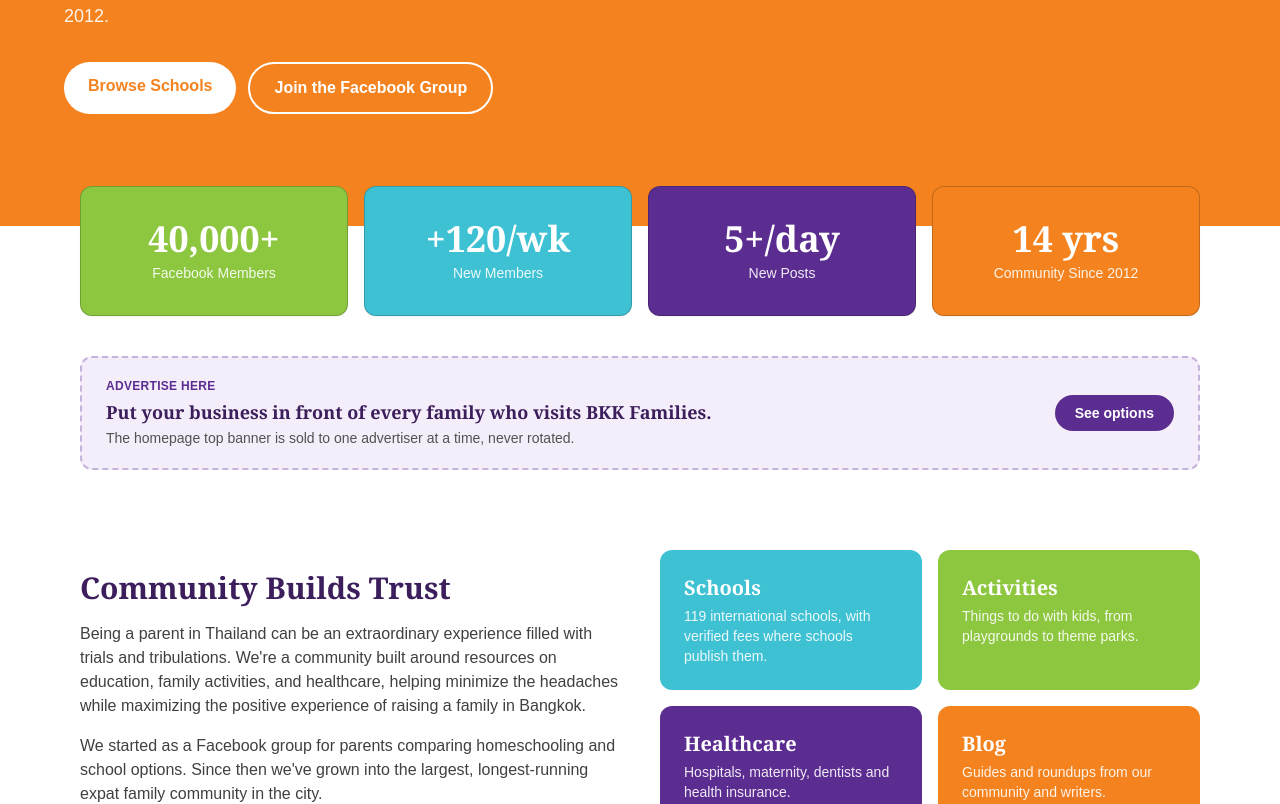
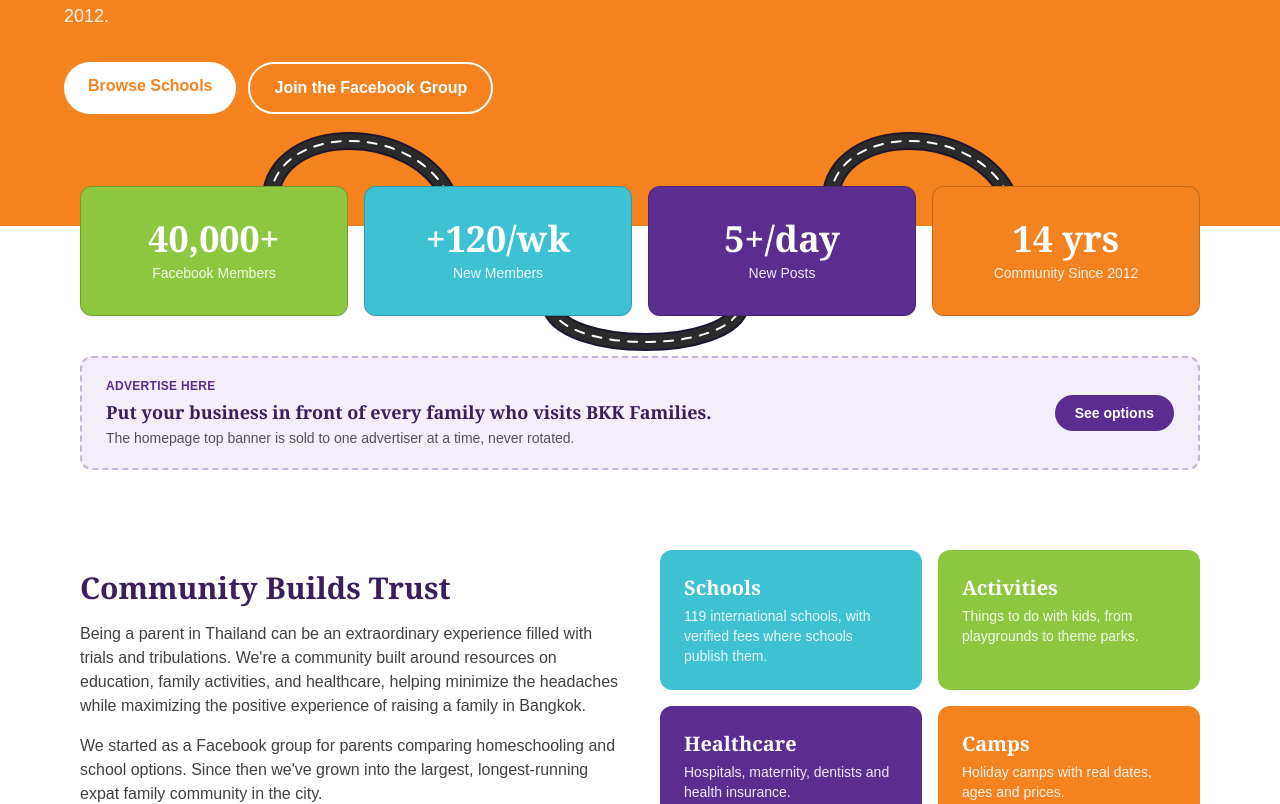
Before and after one commit to robkawada-ux/bkkfamilies, a Next.js app: page / in a window 1280 px wide. Shown: the part 525-1329 px from the top of the page. Built offline with nearby package versions, Linux system fonts and the light colour scheme.

Commit message:
Cartoon roads linking the homepage stats; Blog card becomes Camps

```diff
--- a/src/app/page.tsx
+++ b/src/app/page.tsx
@@ -6,6 +6,7 @@ import ArticleCard from "@/components/ui/ArticleCard";
 import { ARTICLES } from "@/lib/articles";
 import { SCHOOLS } from "@/lib/schools";
 import { TopBanner, SidebarSlot } from "@/components/ui/AdSlot";
+import { StatRoads } from "@/components/ui/Road";
 
 // Re-render hourly so booked banners start and end on their dates.
 export const revalidate = 3600;
@@ -63,11 +64,14 @@ export default function HomePage() {
 
       {/* STATS */}
       <section className="mx-auto -mt-10 max-w-6xl px-4">
-        <div className="grid grid-cols-2 gap-4 md:grid-cols-4">
+        <div className="relative">
+          <StatRoads />
+        <div className="relative z-10 grid grid-cols-2 gap-4 md:grid-cols-4">
           <StatCard value="40,000+" label="Facebook Members" color="green" />
           <StatCard value="+120/wk" label="New Members" color="teal" />
           <StatCard value="5+/day" label="New Posts" color="purple" />
           <StatCard value="14 yrs" label="Community Since 2012" color="orange" />
+        </div>
         </div>
       </section>
 
@@ -129,12 +133,12 @@ export default function HomePage() {
               </p>
             </Link>
             <Link
-              href="/blog"
+              href="/camps"
               className="rounded-xl bg-orange p-6 text-white transition hover:opacity-90"
             >
-              <h3 className="font-heading text-xl font-bold">Blog</h3>
+              <h3 className="font-heading text-xl font-bold">Camps</h3>
               <p className="mt-1 text-sm text-white/90">
-                Guides and roundups from our community and writers.
+                Holiday camps with real dates, ages and prices.
               </p>
             </Link>
           </div>
--- /dev/null
+++ b/src/components/ui/Road.tsx
@@ -0,0 +1,77 @@
+/**
+ * Cartoon roads for the "Your Bangkok Roadmap" theme.
+ *
+ * A road is an SVG path drawn as a thick black stroke with a dashed white
+ * centre line. Paths are written in a 1000-unit-wide viewBox that stretches
+ * to the container's width; vector-effect keeps the stroke width constant
+ * however wide the container is, so the road never gets fat or thin.
+ *
+ * Roads are decoration only: aria-hidden, pointer-events off, and placed
+ * behind the boxes they connect so they never cover content. A road's ends
+ * run a few units into the box edge and disappear under it, which reads as
+ * the road arriving at that box.
+ */
+
+type RoadProps = {
+  /** Path data in a 1000 x `height` coordinate space. */
+  paths: string[];
+  /** Height of the drawing area in px (also the viewBox height). */
+  height: number;
+  className?: string;
+};
+
+export function Road({ paths, height, className = "" }: RoadProps) {
+  return (
+    <svg
+      aria-hidden="true"
+      focusable="false"
+      viewBox={`0 0 1000 ${height}`}
+      preserveAspectRatio="none"
+      height={height}
+      className={`pointer-events-none absolute inset-x-0 w-full overflow-visible ${className}`}
+    >
+      {paths.map((d) => (
+        <g key={d} fill="none" strokeLinecap="round">
+          {/* kerb */}
+          <path d={d} stroke="#1f1530" strokeWidth={18} vectorEffect="non-scaling-stroke" />
+          {/* tarmac */}
+          <path d={d} stroke="#2b2b2b" strokeWidth={14} vectorEffect="non-scaling-stroke" />
+          {/* centre line */}
+          <path
+            d={d}
+            stroke="#ffffff"
+            strokeWidth={2}
+            strokeDasharray="9 9"
+            vectorEffect="non-scaling-stroke"
+          />
+        </g>
+      ))}
+    </svg>
+  );
+}
+
+/**
+ * Roads linking the four homepage stat cards: over the top from card 1 to
+ * card 2, under the bottom from card 2 to card 3, over the top from card 3
+ * to card 4. Desktop only; on phones the cards stack two by two and the
+ * roads would have nowhere sensible to go.
+ */
+export function StatRoads() {
+  return (
+    <>
+      <Road
+        height={64}
+        className="-top-[60px] hidden md:block"
+        paths={[
+          "M 170 72 C 175 -4, 300 -4, 330 72",
+          "M 670 72 C 675 -4, 800 -4, 830 72",
+        ]}
+      />
+      <Road
+        height={40}
+        className="-bottom-[38px] hidden md:block"
+        paths={["M 420 -8 C 430 40, 580 40, 590 -8"]}
+      />
+    </>
+  );
+}
```
